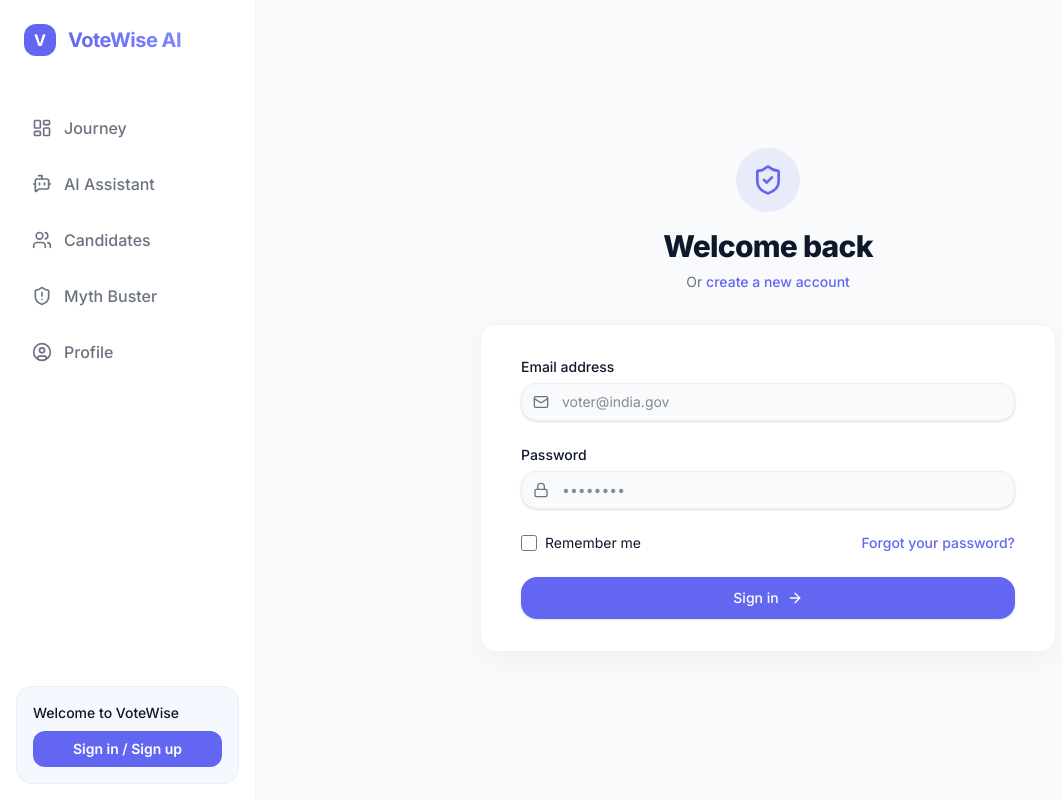
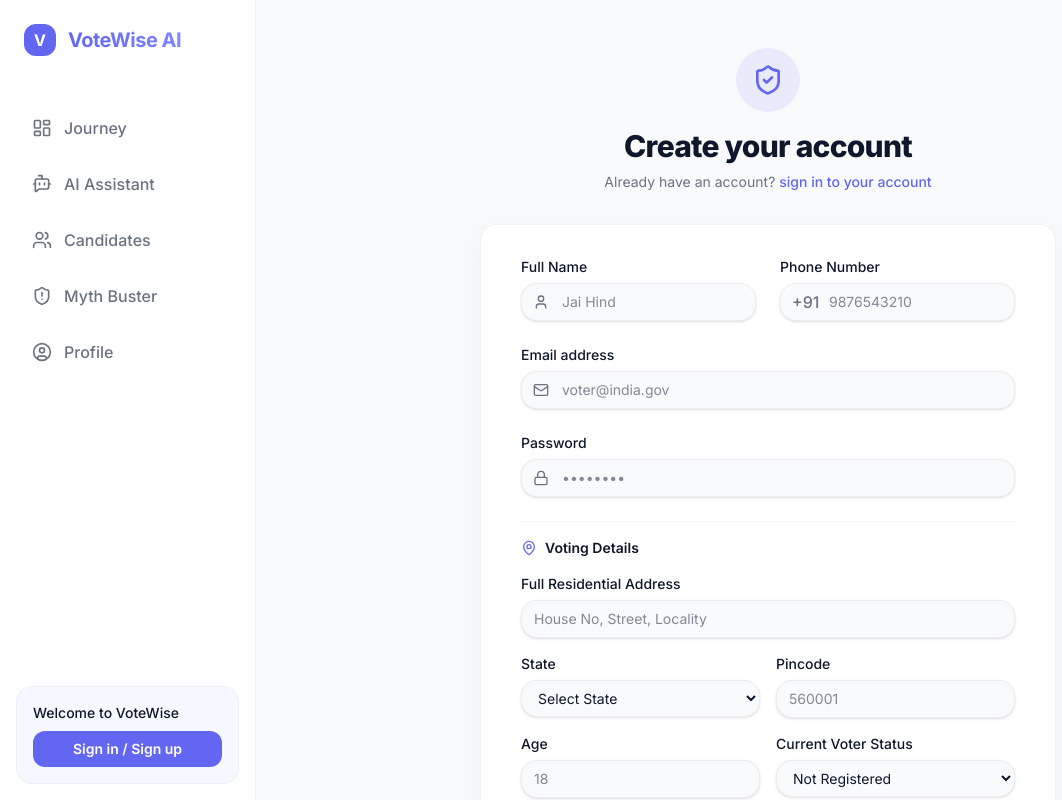
Before and after one commit to Samritha-S/VoteWise-AI, a Next.js app: page /auth in a window 1280 px wide. Shown: the whole page, without its empty margins (0-1062 px from the left). Built offline with nearby package versions, Linux system fonts and the light colour scheme.

Commit message:
fix: default to signup and fix hydration flashes

```diff
--- a/src/app/auth/page.tsx
+++ b/src/app/auth/page.tsx
@@ -8,7 +8,7 @@ import { Mail, Lock, User, MapPin, Building, Calendar, ArrowRight, ShieldCheck,
 export default function AuthPage() {
   const router = useRouter();
   const { userData, updateUserData } = useAppContext();
-  const [isLogin, setIsLogin] = useState(true);
+  const [isLogin, setIsLogin] = useState(false);
 
   const [formData, setFormData] = useState({
     name: userData.name || "",
--- a/src/components/Navigation.tsx
+++ b/src/components/Navigation.tsx
@@ -38,7 +38,7 @@ const adminNavItems = [
 export default function Navigation() {
   const pathname = usePathname();
   const [isOpen, setIsOpen] = useState(false);
-  const { userData, resetUser } = useAppContext();
+  const { userData, isLoaded, resetUser } = useAppContext();
   const t = useTranslation(userData.language);
 
   return (
@@ -104,8 +104,9 @@ export default function Navigation() {
         </nav>
 
         {!pathname.startsWith('/admin') && (
-          <div className="p-4 m-4 rounded-xl bg-secondary/50 border border-border/50 backdrop-blur-md">
-            {userData.isAuthenticated ? (
+          <div className="p-4 m-4 rounded-xl bg-secondary/50 border border-border/50 backdrop-blur-md min-h-[96px] flex flex-col justify-center">
+            {isLoaded ? (
+              userData.isAuthenticated ? (
                 <>
                   <div className="text-sm font-medium text-foreground mb-1 flex items-center gap-2">
                     <span className="text-xl">{userData.avatar}</span>
@@ -138,6 +139,12 @@ export default function Navigation() {
                     Sign in / Sign up
                   </Link>
                 </>
+              )
+            ) : (
+              <div className="animate-pulse flex flex-col gap-2">
+                <div className="h-4 bg-muted rounded w-2/3"></div>
+                <div className="h-8 bg-muted rounded w-full mt-2"></div>
+              </div>
             )}
           </div>
         )}
--- a/src/components/OnboardingModal.tsx
+++ b/src/components/OnboardingModal.tsx
@@ -15,7 +15,7 @@ const states = [
 ];
 
 export default function OnboardingModal() {
-  const { userData, updateUserData } = useAppContext();
+  const { userData, isLoaded, updateUserData } = useAppContext();
   const [step, setStep] = useState(1);
   const [formData, setFormData] = useState({
     language: "English",
@@ -25,7 +25,7 @@ export default function OnboardingModal() {
     rememberDevice: false
   });
 
-  if (userData.onboardingComplete) return null;
+  if (!isLoaded || userData.onboardingComplete) return null;
 
   const handleNext = () => {
     if (step < 4) setStep(step + 1);
--- a/src/context/AppContext.tsx
+++ b/src/context/AppContext.tsx
@@ -31,6 +31,7 @@ export interface UserContextData {
 
 interface AppContextType {
   userData: UserContextData;
+  isLoaded: boolean;
   updateUserData: (data: Partial<UserContextData>) => void;
   resetUser: () => void;
 }
@@ -118,7 +119,7 @@ export function AppProvider({ children }: { children: React.ReactNode }) {
   };
 
   return (
-    <AppContext.Provider value={{ userData, updateUserData, resetUser }}>
+    <AppContext.Provider value={{ userData, isLoaded, updateUserData, resetUser }}>
       {children}
     </AppContext.Provider>
   );
```
Lines whose indentation alone changed are shown as unchanged.
